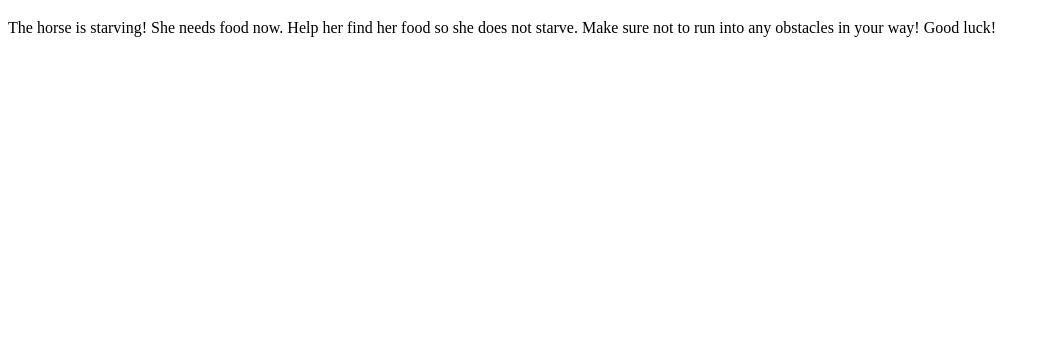
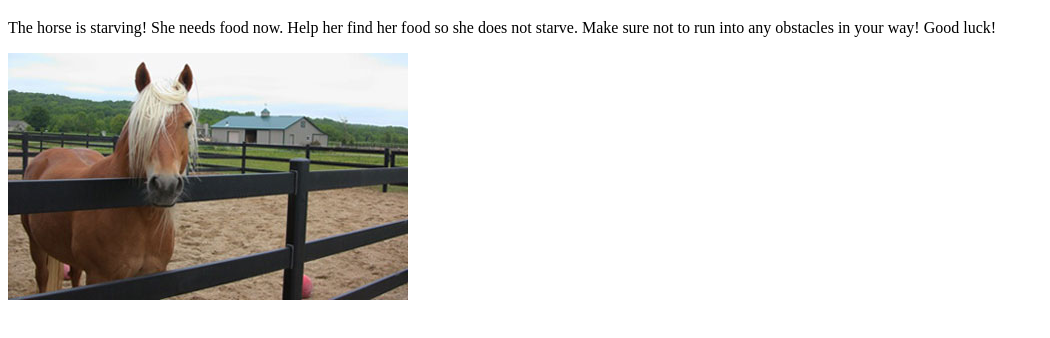
Before and after one commit to zhennin/find-the-food, a plain HTML site: page index.html in a window 1280 px wide. Shown: the part 146-484 px from the top of the page, without its empty margins (0-1050 px from the left). Drawn offline with Linux system fonts and the light colour scheme.

Commit message:
picture added

```diff
--- a/index.html
+++ b/index.html
@@ -8,3 +8,4 @@
 <p>The horse is very hungry</p>
 <h1>Can you help her find the food?</h1>
 <p>The horse is starving! She needs food now. Help her find her food so she does not starve. Make sure not to run into any obstacles in your way! Good luck!</p>
+<img src = "horse-fencing-1.jpg" alt = "there is supposed to be a horse here! sorry">
```
Also changed, not shown: horse-fencing-1.jpg (added).
